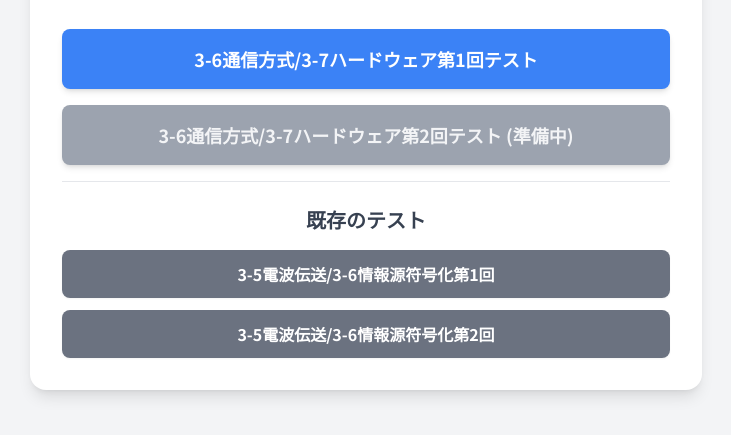
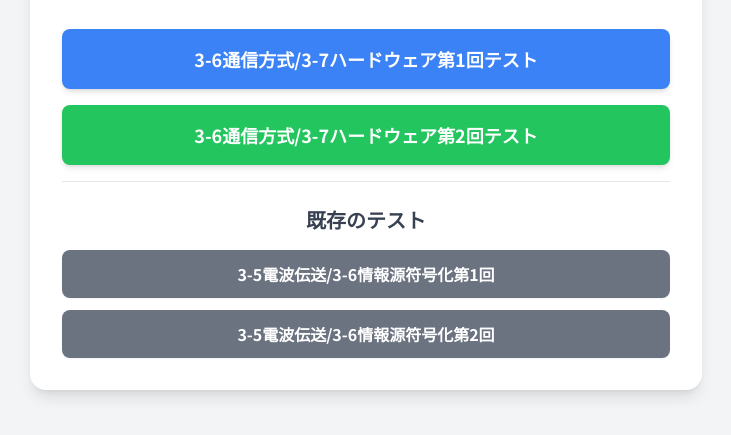
Before and after one commit to Rick999-star/Tusin_test_group3, a plain HTML site: page index.html in a window 1280 px wide. Shown: the part 259-694 px from the top of the page, without its empty margins (274-1005 px from the left). Drawn offline with nearby package versions, Linux system fonts and the light colour scheme.

Commit message:
Update index.html

```diff
--- a/index.html
+++ b/index.html
@@ -6,7 +6,7 @@
     <title>通信3章 理解度テスト</title>
     <script src="https://cdn.tailwindcss.com"></script>
     <link rel="preconnect" href="https://fonts.googleapis.com">
-    <link rel="preconnect" href="https://fonts.gstatic" crossorigin>
+    <link rel="preconnect" href="https://fonts.gstatic.com" crossorigin>
     <link href="https://fonts.googleapis.com/css2?family=Noto+Sans+JP:wght@400;700&display=swap" rel="stylesheet">
     <style>
         body {
@@ -20,17 +20,17 @@
         <p class="text-gray-600 mb-8">学習した内容の理解度を確認しましょう。</p>
 
         <div class="space-y-4">
-            <!-- 新しく作成したテストへのリンク -->
+            <!-- 第1回テストへのリンク -->
             <a href="pages/3-6通信方式_3-7ハードウェア第1回.html" class="block w-full bg-blue-500 hover:bg-blue-600 text-white font-bold py-4 px-6 rounded-lg text-lg transition-transform transform hover:scale-105 shadow-md">
                 3-6通信方式/3-7ハードウェア第1回テスト
             </a>
 
-            <!-- 第2回テストは準備中のため、下のdivタグで無効化しています -->
-            <div class="block w-full bg-gray-400 text-gray-100 font-bold py-4 px-6 rounded-lg text-lg shadow-md cursor-not-allowed">
-                3-6通信方式/3-7ハードウェア第2回テスト (準備中)
-            </div>
+            <!-- 第2回テストへのリンク（有効化） -->
+            <a href="pages/3-6通信方式_3-7ハードウェア第2回.html" class="block w-full bg-green-500 hover:bg-green-600 text-white font-bold py-4 px-6 rounded-lg text-lg transition-transform transform hover:scale-105 shadow-md">
+                3-6通信方式/3-7ハードウェア第2回テスト
+            </a>
 
-            <!-- 既存のテストへのリンク(ファイル名を変更) -->
+            <!-- 既存のテストへのリンク -->
             <div class="pt-6 border-t mt-6">
                 <h2 class="text-xl font-semibold text-gray-700 mb-4">既存のテスト</h2>
                 <a href="pages/3-5電波伝送_3-6情報源符号化第1回.html" class="block w-full bg-gray-500 hover:bg-gray-600 text-white font-bold py-3 px-6 rounded-lg transition-transform transform hover:scale-105 shadow-sm mb-3">
```
